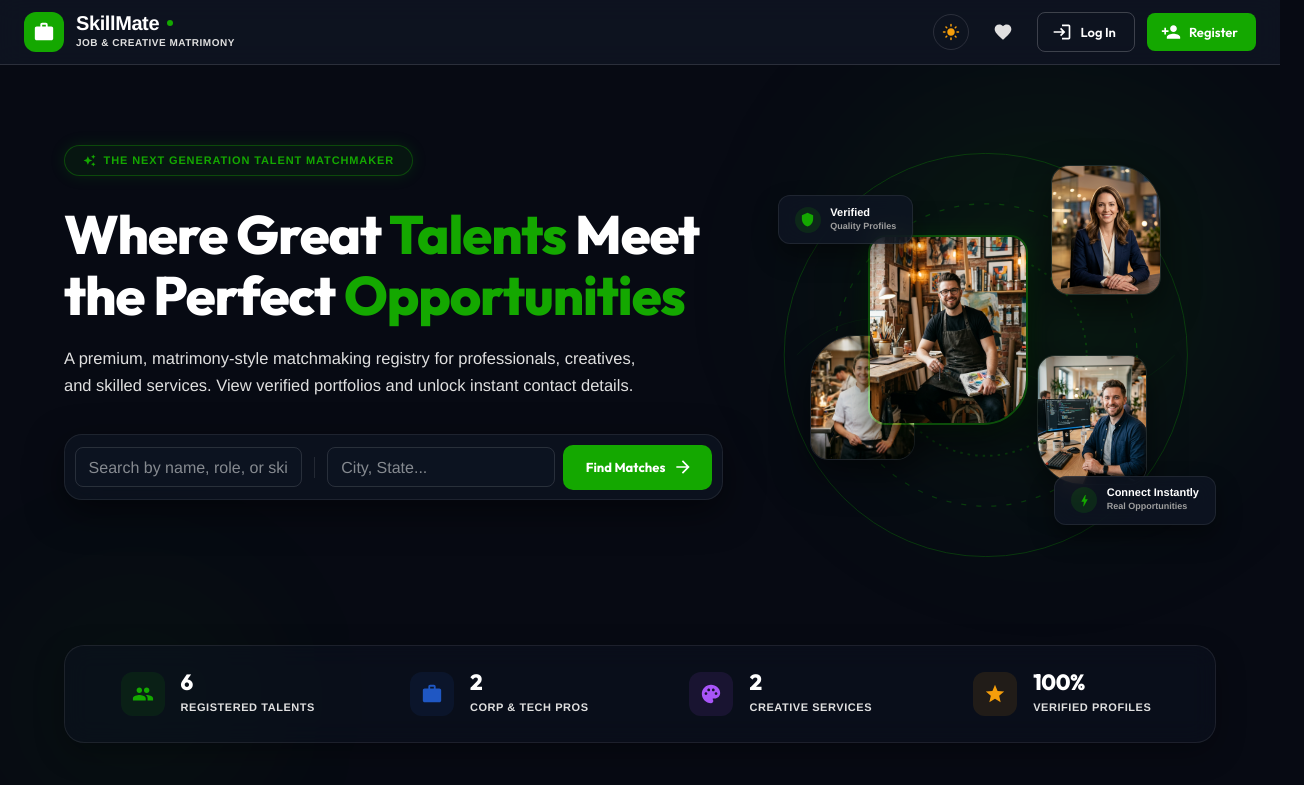
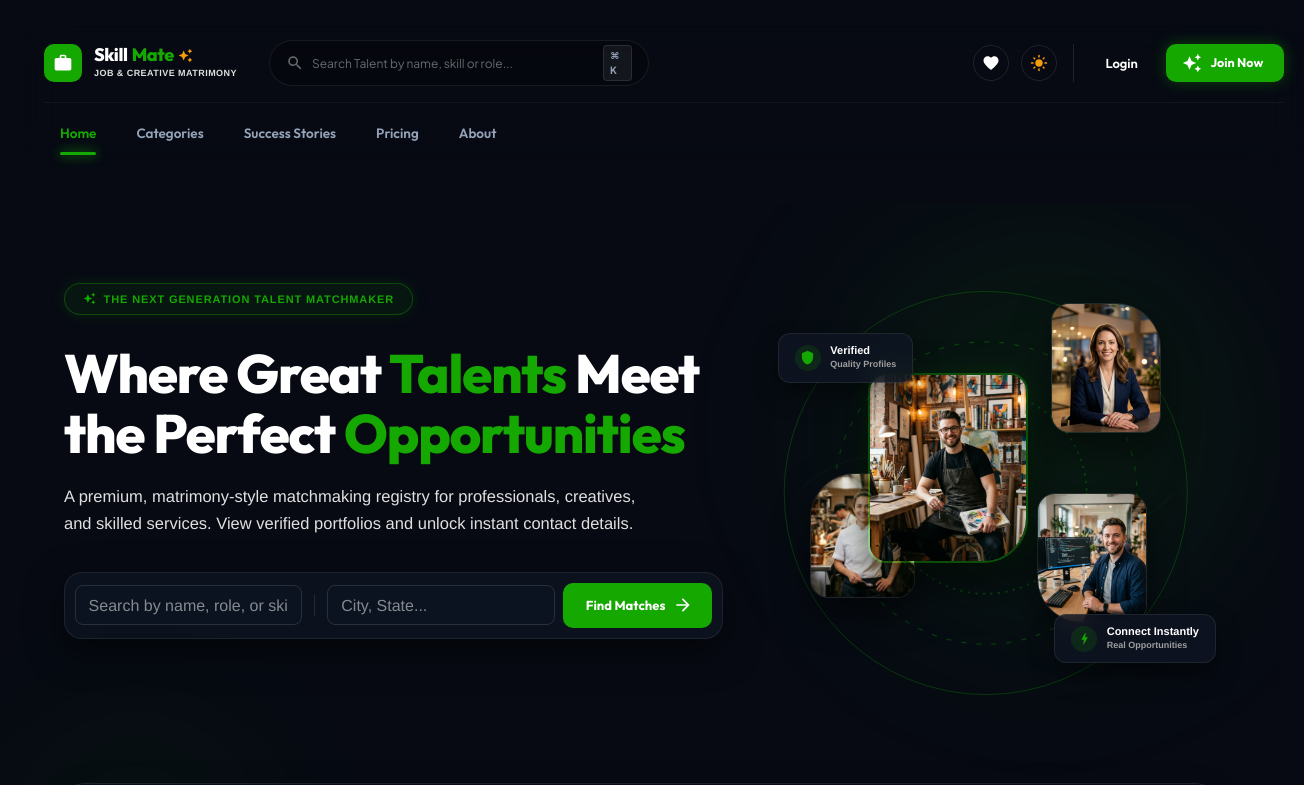
Before and after one commit to rithu-parna/Skill-Mate, a React (Vite) app: page / in a window 1280 px wide. Shown: the top 785 px of the page, 1304 px wide, since content can reach past the window. Built offline with nearby package versions, Linux system fonts and the light colour scheme.

Commit message:
feat: implement floating navbar island design with integrated search functionality

```diff
--- a/src/App.jsx
+++ b/src/App.jsx
@@ -96,7 +96,7 @@ function AppContent() {
   const hasActiveFilters = filters.search || filters.category !== 'all' || filters.location || filters.experience !== 'all';
 
   return (
-    <Box sx={{ minHeight: '100vh', display: 'flex', flexDirection: 'column', backgroundColor: theme.palette.background.default }}>
+    <Box className={isDarkMode ? 'dark-theme' : 'light-theme'} sx={{ minHeight: '100vh', display: 'flex', flexDirection: 'column', backgroundColor: theme.palette.background.default }}>
 
       {/* Navigation header */}
       <Navbar
@@ -120,7 +120,7 @@ function AppContent() {
             <HeroSection />
 
             {/* Content Filters & Directory list */}
-            <Container maxWidth="lg" sx={{ py: { xs: 6, md: 8 } }}>
+            <Container id="category-filter-section" maxWidth="lg" sx={{ py: { xs: 6, md: 8 } }}>
 
               {/* Filters Panel Header */}
               <Box sx={{
--- a/src/components/Navbar.jsx
+++ b/src/components/Navbar.jsx
@@ -2,43 +2,49 @@ import React, { useContext } from 'react';
 import { AppContext } from '../context/AppContext';
 import {
   AppBar,
-  Toolbar,
   Typography,
   Button,
   IconButton,
-  Badge,
   Box,
   Avatar,
   Tooltip,
+  Divider,
   useTheme
 } from '@mui/material';
 import WorkIcon from '@mui/icons-material/Work';
 import FavoriteIcon from '@mui/icons-material/Favorite';
 import LightModeIcon from '@mui/icons-material/LightMode';
 import DarkModeIcon from '@mui/icons-material/DarkMode';
-import LoginIcon from '@mui/icons-material/Login';
-import LogoutIcon from '@mui/icons-material/Logout';
-import PersonAddIcon from '@mui/icons-material/PersonAdd';
 import AutoAwesomeIcon from '@mui/icons-material/AutoAwesome';
+import SearchIcon from '@mui/icons-material/Search';
 
 export const Navbar = ({ onOpenLogin, onOpenRegister, onShowDashboard, showDashboard }) => {
-  const { currentUser, logoutUser, favorites, isDarkMode, toggleTheme } = useContext(AppContext);
+  const { currentUser, logoutUser, favorites, isDarkMode, toggleTheme, filters, setFilters } = useContext(AppContext);
   const theme = useTheme();
 
   return (
     <AppBar
       position="sticky"
       elevation={0}
+      className="navbar-island"
       sx={{
-        backgroundColor: theme.palette.background.glass,
-        backdropFilter: 'blur(12px)',
-        borderBottom: `1px solid ${theme.palette.divider}`,
-        transition: 'all 0.3s ease',
-        top: 0,
-        zIndex: 50
+        top: '20px',
+        zIndex: 1100,
+        backgroundColor: 'transparent',
+        border: 'none',
+        boxShadow: 'none',
+        mb: 4
       }}
     >
-      <Toolbar sx={{ justifyContent: 'space-between', minHeight: '70px' }}>
+      <Box sx={{ p: { xs: 2, md: 2.5 } }}>
+        {/* ROW 1: Logo, Search Bar, Controls */}
+        <Box sx={{
+          display: 'flex',
+          justifyContent: 'space-between',
+          alignItems: 'center',
+          flexWrap: { xs: 'wrap', md: 'nowrap' },
+          gap: 2
+        }}>
 
           {/* Logo Section */}
           <Box
@@ -53,45 +59,38 @@ export const Navbar = ({ onOpenLogin, onOpenRegister, onShowDashboard, showDashb
           >
             <Box sx={{
               backgroundColor: theme.palette.primary.main,
-            borderRadius: '12px',
-            width: '40px',
-            height: '40px',
+              borderRadius: '10px',
+              width: '38px',
+              height: '38px',
               display: 'flex',
               alignItems: 'center',
               justifyContent: 'center',
               color: '#fff',
             }}>
-            <WorkIcon sx={{ fontSize: 22 }} />
+              <WorkIcon sx={{ fontSize: 20 }} />
             </Box>
             <Box>
               <Typography
                 variant="h6"
                 component="h1"
                 sx={{
-                fontSize: '20px',
+                  fontSize: '18px',
                   fontWeight: 800,
                   lineHeight: 1.1,
                   color: theme.palette.text.primary,
                   display: 'flex',
                   alignItems: 'center',
-                gap: '4px'
+                  gap: '4px',
+                  fontFamily: 'var(--font-display)'
                 }}
               >
-              SkillMate
-              <Box component="span" sx={{
-                width: '6px',
-                height: '6px',
-                borderRadius: '50%',
-                backgroundColor: theme.palette.primary.main,
-                ml: 0.5,
-                display: 'inline-block',
-                alignSelf: 'center'
-              }} />
+                Skill<span style={{ color: theme.palette.primary.main }}>Mate</span>
+                <AutoAwesomeIcon sx={{ color: '#f59e0b', fontSize: 15 }} />
               </Typography>
               <Typography
                 variant="caption"
                 sx={{
-                fontSize: '10px',
+                  fontSize: '9px',
                   color: theme.palette.text.secondary,
                   display: 'block',
                   marginTop: '1px',
@@ -104,57 +103,92 @@ export const Navbar = ({ onOpenLogin, onOpenRegister, onShowDashboard, showDashb
             </Box>
           </Box>
 
-        {/* Controls Section */}
-        <Box sx={{ display: 'flex', alignItems: 'center', gap: { xs: 1, sm: 2 } }}>
+          {/* Center Search Pill */}
+          <Box sx={{
+            display: 'flex',
+            alignItems: 'center',
+            gap: 1,
+            backgroundColor: isDarkMode ? 'rgba(0, 0, 0, 0.25)' : 'rgba(0, 0, 0, 0.04)',
+            border: `1px solid ${isDarkMode ? 'rgba(255, 255, 255, 0.08)' : 'rgba(0, 0, 0, 0.08)'}`,
+            borderRadius: '9999px',
+            px: 2,
+            py: 0.5,
+            width: '100%',
+            maxWidth: { xs: '100%', md: '380px' },
+            mx: { md: 2 },
+            order: { xs: 3, md: 2 }
+          }}>
+            <SearchIcon sx={{ color: isDarkMode ? 'rgba(255, 255, 255, 0.4)' : 'rgba(0, 0, 0, 0.4)', fontSize: 18 }} />
+            <input
+              type="text"
+              placeholder="Search Talent by name, skill or role..."
+              value={filters.search}
+              onChange={(e) => setFilters(prev => ({ ...prev, search: e.target.value }))}
+              style={{
+                background: 'none',
+                border: 'none',
+                outline: 'none',
+                color: theme.palette.text.primary,
+                fontSize: '12px',
+                width: '100%',
+                padding: '6px 0',
+                fontFamily: 'var(--font-sans)',
+              }}
+            />
+            <Box className="kbd-badge" sx={{ display: { xs: 'none', sm: 'block' } }}>
+              ⌘ K
+            </Box>
+          </Box>
 
-          {/* Light/Dark Toggle */}
+          {/* Right Actions */}
+          <Box sx={{
+            display: 'flex',
+            alignItems: 'center',
+            gap: 1.5,
+            order: { xs: 2, md: 3 },
+            ml: 'auto'
+          }}>
+
+            {/* Saved Bookmarks Button */}
+            <Tooltip title={`${favorites.length} Saved Profiles`}>
+              <IconButton
+                onClick={() => onShowDashboard(true)}
+                sx={{
+                  border: `1px solid ${favorites.length > 0 ? theme.palette.primary.main : (isDarkMode ? 'rgba(255,255,255,0.1)' : 'rgba(0,0,0,0.1)')}`,
+                  borderRadius: '50%',
+                  color: favorites.length > 0 ? theme.palette.primary.main : theme.palette.text.primary,
+                  p: '8px',
+                  backgroundColor: favorites.length > 0 ? 'rgba(20, 168, 0, 0.05)' : 'transparent',
+                  '&:hover': {
+                    backgroundColor: isDarkMode ? 'rgba(255, 255, 255, 0.05)' : 'rgba(0, 0, 0, 0.04)'
+                  }
+                }}
+              >
+                <FavoriteIcon sx={{ fontSize: 18 }} />
+              </IconButton>
+            </Tooltip>
+
+            {/* Theme Toggle Button */}
             <Tooltip title="Toggle Theme">
               <IconButton
                 onClick={toggleTheme}
                 sx={{
-                border: `1px solid ${theme.palette.divider}`,
-                padding: '8px',
+                  border: `1px solid ${isDarkMode ? 'rgba(255,255,255,0.1)' : 'rgba(0,0,0,0.1)'}`,
                   borderRadius: '50%',
-                color: isDarkMode ? theme.palette.warning.main : theme.palette.primary.main,
+                  color: theme.palette.text.primary,
+                  p: '8px',
                   '&:hover': {
-                  backgroundColor: theme.palette.background.default
+                    backgroundColor: isDarkMode ? 'rgba(255, 255, 255, 0.05)' : 'rgba(0, 0, 0, 0.04)'
                   }
                 }}
               >
-              {isDarkMode ? <LightModeIcon sx={{ fontSize: 18 }} /> : <DarkModeIcon sx={{ fontSize: 18 }} />}
+                {isDarkMode ? <LightModeIcon sx={{ fontSize: 18, color: '#f59e0b' }} /> : <DarkModeIcon sx={{ fontSize: 18, color: 'inherit' }} />}
               </IconButton>
             </Tooltip>
 
-          {/* Bookmarks Counter */}
-          <Tooltip title={`${favorites.length} Saved Profiles`}>
-            <IconButton
-              onClick={() => onShowDashboard(true)}
-              sx={{
-                color: favorites.length > 0 ? theme.palette.secondary.main : theme.palette.text.secondary,
-                padding: '8px',
-                transition: 'color 0.2s'
-              }}
-            >
-              <Badge
-                badgeContent={favorites.length}
-                color="secondary"
-                sx={{
-                  '& .MuiBadge-badge': {
-                    fontSize: '10px',
-                    height: '16px',
-                    minWidth: '16px',
-                    padding: '0 4px',
-                    fontWeight: 'bold',
-                    boxShadow: '0 0 5px rgba(236,72,153,0.5)'
-                  }
-                }}
-              >
-                <FavoriteIcon sx={{ fontSize: 20 }} />
-              </Badge>
-            </IconButton>
-          </Tooltip>
+            <Divider orientation="vertical" flexItem sx={{ borderColor: isDarkMode ? 'rgba(255,255,255,0.1)' : 'rgba(0,0,0,0.1)', mx: 0.5, display: { xs: 'none', sm: 'block' } }} />
 
-          {/* Authentication Actions */}
+            {/* Authentication Buttons */}
             {currentUser ? (
               <Box sx={{ display: 'flex', alignItems: 'center', gap: 1.5 }}>
                 <Box
@@ -165,110 +199,134 @@ export const Navbar = ({ onOpenLogin, onOpenRegister, onShowDashboard, showDashb
                     gap: 1,
                     cursor: 'pointer',
                     padding: '6px 12px',
-                  borderRadius: 1.5,
-                  backgroundColor: theme.palette.primary.light,
-                  border: '1px solid rgba(99, 102, 241, 0.2)',
-                  transition: 'background-color 0.2s',
+                    borderRadius: '8px',
+                    backgroundColor: 'rgba(20, 168, 0, 0.1)',
+                    border: '1px solid rgba(20, 168, 0, 0.2)',
+                    transition: 'all 0.2s ease',
                     '&:hover': {
-                    backgroundColor: 'rgba(99, 102, 241, 0.25)'
+                      backgroundColor: 'rgba(20, 168, 0, 0.18)'
                     }
                   }}
                 >
                   <Avatar sx={{
-                  width: 26,
-                  height: 26,
+                    width: 24,
+                    height: 24,
                     backgroundColor: theme.palette.primary.main,
                     color: '#fff',
-                  fontSize: '12px',
+                    fontSize: '11px',
                     fontWeight: 'bold',
                     textTransform: 'uppercase'
                   }}>
                     {currentUser.name.charAt(0)}
                   </Avatar>
-
-                <Box sx={{ display: { xs: 'none', md: 'flex' }, flexDirection: 'column', textAlign: 'left' }}>
-                  <Typography variant="body2" sx={{ fontSize: '12px', fontWeight: 'bold', color: theme.palette.text.primary, lineHeight: 1 }}>
-                    {currentUser.name}
-                  </Typography>
-                  <Typography variant="caption" sx={{ fontSize: '9px', color: theme.palette.primary.main, fontWeight: 700, textTransform: 'capitalize', mt: 0.2 }}>
-                    {currentUser.accountType === 'employer' ? 'Recruiter' : 'Candidate'}
+                  <Typography variant="body2" sx={{ display: { xs: 'none', sm: 'block' }, fontSize: '12px', fontWeight: 700, color: theme.palette.text.primary }}>
+                    {currentUser.name.split(' ')[0]}
                   </Typography>
                 </Box>
-              </Box>
-
                 <Button
                   onClick={logoutUser}
                   variant="outlined"
                   size="small"
-                startIcon={<LogoutIcon sx={{ fontSize: 14 }} />}
                   sx={{
+                    borderColor: isDarkMode ? 'rgba(255,255,255,0.15)' : 'rgba(0,0,0,0.15)',
+                    color: theme.palette.text.primary,
+                    borderRadius: '8px',
+                    fontSize: '12px',
+                    textTransform: 'none',
+                    fontWeight: 600,
+                    fontFamily: 'var(--font-display)',
                     py: '6px',
-                  display: { xs: 'none', sm: 'inline-flex' }
+                    px: '12px',
+                    '&:hover': {
+                      borderColor: theme.palette.primary.main,
+                      color: theme.palette.primary.main,
+                    }
                   }}
                 >
                   Logout
                 </Button>
-              <IconButton
-                onClick={logoutUser}
-                color="inherit"
-                sx={{ display: { xs: 'flex', sm: 'none' }, border: `1px solid ${theme.palette.divider}` }}
-              >
-                <LogoutIcon sx={{ fontSize: 16 }} />
-              </IconButton>
               </Box>
             ) : (
               <Box sx={{ display: 'flex', alignItems: 'center', gap: 1.5 }}>
                 <Button
                   onClick={onOpenLogin}
-                variant="outlined"
-                size="medium"
-                startIcon={<LoginIcon sx={{ fontSize: 16 }} />}
+                  variant="text"
                   sx={{
-                  py: '8px',
-                  px: '18px',
-                  borderRadius: '8px',
-                  borderColor: theme.palette.mode === 'dark' ? 'rgba(255, 255, 255, 0.2)' : 'rgba(0, 0, 0, 0.2)',
                     color: theme.palette.text.primary,
+                    textTransform: 'none',
                     fontWeight: 600,
                     fontSize: '13px',
                     fontFamily: 'var(--font-display)',
-                  textTransform: 'none',
+                    px: 1.5,
                     '&:hover': {
-                    borderColor: theme.palette.text.primary,
-                    backgroundColor: 'rgba(255, 255, 255, 0.05)'
+                      color: theme.palette.primary.main,
+                      backgroundColor: 'transparent'
                     }
                   }}
                 >
-                Log In
+                  Login
                 </Button>
                 <Button
                   onClick={onOpenRegister}
                   variant="contained"
-                size="medium"
                   color="primary"
-                startIcon={<PersonAddIcon sx={{ fontSize: 16 }} />}
+                  startIcon={<AutoAwesomeIcon sx={{ fontSize: 13 }} />}
                   sx={{
-                  py: '8px',
-                  px: '18px',
-                  borderRadius: '8px',
-                  fontWeight: 600,
-                  fontSize: '13px',
+                    borderRadius: '10px',
+                    px: 2.6,
+                    py: 1,
+                    fontSize: '12.5px',
+                    fontWeight: 700,
+                    textTransform: 'none',
                     fontFamily: 'var(--font-display)',
-                  textTransform: 'none',
-                  boxShadow: 'none',
+                    boxShadow: '0 0 15px rgba(20, 168, 0, 0.35)',
                     '&:hover': {
                       backgroundColor: theme.palette.primary.dark,
-                    boxShadow: 'none'
+                      boxShadow: '0 0 20px rgba(20, 168, 0, 0.5)',
                     }
                   }}
                 >
-                Register
+                  Join Now
                 </Button>
               </Box>
             )}
 
           </Box>
-      </Toolbar>
+        </Box>
+
+        {/* ROW 2: Navigation Links */}
+        <Box sx={{
+          display: 'flex',
+          gap: 1,
+          mt: 2,
+          borderTop: `1px solid ${isDarkMode ? 'rgba(255, 255, 255, 0.05)' : 'rgba(0, 0, 0, 0.05)'}`,
+          pt: 1.5
+        }}>
+          <span
+            className={`nav-link ${!showDashboard ? 'active' : ''}`}
+            onClick={() => onShowDashboard(false)}
+          >
+            Home
+          </span>
+          <span
+            className="nav-link"
+            onClick={() => {
+              onShowDashboard(false);
+              setTimeout(() => {
+                const element = document.getElementById('category-filter-section');
+                if (element) {
+                  element.scrollIntoView({ behavior: 'smooth', block: 'start' });
+                }
+              }, 100);
+            }}
+          >
+            Categories
+          </span>
+          <span className="nav-link">Success Stories</span>
+          <span className="nav-link">Pricing</span>
+          <span className="nav-link">About</span>
+        </Box>
+      </Box>
     </AppBar>
   );
 };
--- a/src/index.css
+++ b/src/index.css
@@ -386,3 +386,77 @@ label {
   background: rgba(255, 255, 255, 0.08);
   border-color: rgba(255, 255, 255, 0.15);
 }
+
+/* Advanced Navbar Island styles */
+.navbar-island {
+  margin: 20px 24px 0 24px;
+  border-radius: 24px;
+  border: 1.5px solid rgba(20, 168, 0, 0.25);
+  box-shadow: 0 0 25px rgba(20, 168, 0, 0.15), inset 0 0 15px rgba(20, 168, 0, 0.05);
+  background: rgba(15, 22, 36, 0.75);
+  backdrop-filter: blur(20px);
+  -webkit-backdrop-filter: blur(20px);
+  transition: all 0.3s ease;
+}
+
+.light-theme .navbar-island {
+  border: 1.5px solid rgba(20, 168, 0, 0.15);
+  box-shadow: 0 10px 30px rgba(0, 0, 0, 0.05);
+  background: rgba(255, 255, 255, 0.85);
+}
+
+.nav-link {
+  position: relative;
+  color: var(--text-muted);
+  font-family: var(--font-display);
+  font-size: 13.5px;
+  font-weight: 600;
+  padding: 8px 16px;
+  transition: color 0.2s ease;
+  cursor: pointer;
+  user-select: none;
+}
+
+.nav-link:hover {
+  color: var(--text-main);
+}
+
+.nav-link.active {
+  color: var(--primary);
+}
+
+.nav-link.active::after {
+  content: '';
+  position: absolute;
+  bottom: -4px;
+  left: 16px;
+  right: 16px;
+  height: 3px;
+  border-radius: 9999px;
+  background-color: var(--primary);
+  box-shadow: 0 0 12px var(--primary);
+}
+
+.kbd-badge {
+  background-color: rgba(255, 255, 255, 0.06);
+  border: 1px solid rgba(255, 255, 255, 0.1);
+  color: var(--text-muted);
+  padding: 2px 6px;
+  border-radius: 4px;
+  font-size: 10px;
+  font-weight: 700;
+  font-family: var(--font-sans);
+}
+
+.light-theme .kbd-badge {
+  background-color: rgba(0, 0, 0, 0.04);
+  border: 1px solid rgba(0, 0, 0, 0.08);
+}
+
+.navbar-island input::placeholder {
+  color: rgba(255, 255, 255, 0.4);
+}
+
+.light-theme .navbar-island input::placeholder {
+  color: rgba(7, 10, 19, 0.4);
+}
```
Lines whose indentation alone changed are shown as unchanged.
